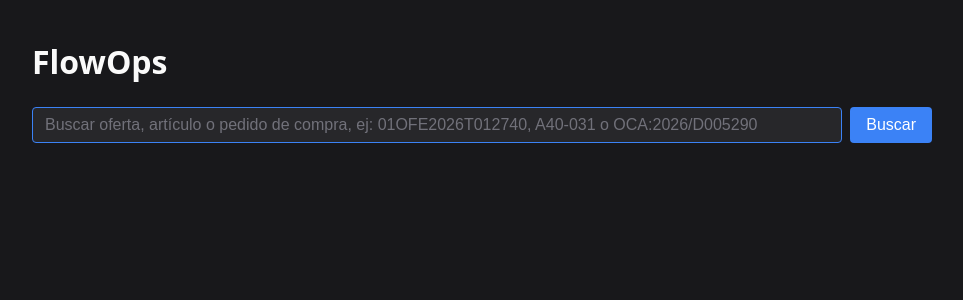
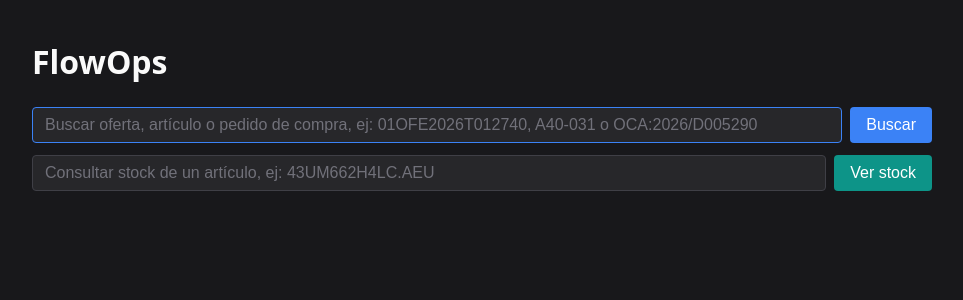
Before and after one commit to Adriangcia/FlowOps, a Flask app: page / in a window 1280 px wide. Shown: the top 300 px of the page, without its empty margins (158-1121 px from the left). Run offline with Flask 3, Linux system fonts and the light colour scheme.

Commit message:
Añadido buscador de stocks

```diff
--- a/app/routes.py
+++ b/app/routes.py
@@ -1,14 +1,20 @@
 # Rutas (endpoints) de la aplicación.
-# "/" muestra el buscador único. Lo que se escribe (parámetro "q" por GET)
-# se busca por este orden: oferta -> artículo -> pedido de compra.
-# Se queda con el primero que dé resultados.
+# "/" muestra dos buscadores:
+# - Buscador principal (parámetro "q"): se busca por este orden
+#   oferta -> artículo -> pedido de compra, y nos quedamos con el primero
+#   que dé resultados.
+# - Consulta de stock (parámetro "stock"): stock de un artículo según el
+#   Excel de stock.
 
 from flask import Blueprint, render_template, request
 from .excel_reader import (
     buscar_oferta,
     buscar_articulo,
     buscar_pedido_compra,
+    buscar_stock,
+    info_fichero_stock,
     MIN_CARACTERES_PEDIDO,
+    MIN_CARACTERES_STOCK,
 )
 
 main = Blueprint("main", __name__)
@@ -19,15 +25,19 @@ def index():
     # request.args.get() lee parámetros de la URL, ej: /?q=01OFE...
     # Si no hay parámetro, devuelve cadena vacía.
     consulta = request.args.get("q", "").strip()
+    consulta_stock = request.args.get("stock", "").strip()
 
     resultado = None            # resultado si la consulta es una oferta
     resultado_articulo = None   # resultado si la consulta es un artículo
     resultado_pedido = None     # resultado si la consulta es un pedido de compra
+    resultado_stock = None      # resultado de la consulta de stock
+    info_stock = None           # fichero de stock que se ha leído (nombre, fecha, filas)
     no_encontrado = False
+    stock_no_encontrado = False
     error = None
 
-    if consulta:
-        try:
+    try:
+        if consulta:
             # 1º intentamos como oferta (Ref.Documento)
             resultado = buscar_oferta(consulta)
 
@@ -39,17 +49,30 @@ def index():
             if resultado is None and resultado_articulo is None:
                 resultado_pedido = buscar_pedido_compra(consulta)
                 no_encontrado = resultado_pedido is None
-        except FileNotFoundError as e:
-            # Falta el Excel diario en la carpeta Excels/
-            error = f"{e}. Añade el fichero del día e inténtalo de nuevo."
+
+        elif consulta_stock:
+            # Consulta de stock: el artículo puede no estar en el Excel de
+            # stock, y eso significa que no hay stock (no es un error)
+            resultado_stock = buscar_stock(consulta_stock)
+            stock_no_encontrado = resultado_stock is None
+            info_stock = info_fichero_stock()
+
+    except FileNotFoundError as e:
+        # Falta algún Excel necesario en la carpeta Excels/
+        error = f"{e}. Añade el fichero del día e inténtalo de nuevo."
 
     return render_template(
         "index.html",
         consulta=consulta,
+        consulta_stock=consulta_stock,
         resultado=resultado,
         resultado_articulo=resultado_articulo,
         resultado_pedido=resultado_pedido,
+        resultado_stock=resultado_stock,
+        info_stock=info_stock,
         no_encontrado=no_encontrado,
+        stock_no_encontrado=stock_no_encontrado,
         min_caracteres_pedido=MIN_CARACTERES_PEDIDO,
+        min_caracteres_stock=MIN_CARACTERES_STOCK,
         error=error,
     )
--- a/app/static/style.css
+++ b/app/static/style.css
@@ -14,10 +14,17 @@ h1 {
     color: #fafafa;
 }
 
+/* Contenedor de los dos buscadores (principal y de stock), uno encima del otro */
+.buscadores {
+    display: flex;
+    flex-direction: column;
+    gap: 12px;
+    margin-bottom: 32px;
+}
+
 form {
     display: flex;
     gap: 8px;
-    margin-bottom: 32px;
 }
 
 input[type="text"] {
@@ -86,6 +93,19 @@ ul {
     padding-left: 20px;
 }
 
+/* El buscador de stock lleva otro color para distinguirlo del principal */
+.buscador-stock button {
+    background-color: #0d9488;
+}
+
+.buscador-stock button:hover {
+    background-color: #0f766e;
+}
+
+.buscador-stock input[type="text"]:focus {
+    border-color: #0d9488;
+}
+
 /* Enlaces (ej: de la búsqueda por artículo a la vista de la oferta) */
 a {
     color: #60a5fa;
@@ -132,6 +152,13 @@ a:hover {
     color: #a1a1aa;
 }
 
+/* Línea pequeña con el fichero de stock leído (nombre, fecha y filas) */
+.info-fichero {
+    color: #71717a;
+    font-size: 0.85rem;
+    margin-top: 24px;
+}
+
 /* Aviso informativo (no es un error): ej. demasiados resultados */
 .mensaje-aviso {
     color: #fde68a;
--- a/app/templates/index.html
+++ b/app/templates/index.html
@@ -8,7 +8,8 @@
 <body>
     <h1>FlowOps</h1>
 
-    <!-- Buscador único: acepta una oferta, un artículo o un pedido de compra -->
+    <div class="buscadores">
+        <!-- Buscador principal: acepta una oferta, un artículo o un pedido de compra -->
         <form method="get" action="/">
             <input
                 type="text"
@@ -21,6 +22,19 @@
             <button type="submit">Buscar</button>
         </form>
 
+        <!-- Consulta de stock de un artículo (según el Excel de stock) -->
+        <form method="get" action="/" class="buscador-stock">
+            <input
+                type="text"
+                id="stock"
+                name="stock"
+                value="{{ consulta_stock }}"
+                placeholder="Consultar stock de un artículo, ej: 43UM662H4LC.AEU"
+            >
+            <button type="submit">Ver stock</button>
+        </form>
+    </div>
+
     {% if error %}
         <p class="mensaje-error">{{ error }}</p>
     {% endif %}
@@ -30,6 +44,16 @@
             No se ha encontrado ninguna oferta, artículo ni pedido de compra con ese código.
             {% if consulta | length < min_caracteres_pedido %}
                 <br>Para buscar pedidos de compra escribe al menos {{ min_caracteres_pedido }} caracteres.
+            {% endif %}
+            <br>Este buscador solo mira el Pendiente de Servir. Para consultar stock usa «Ver stock».
+        </p>
+    {% endif %}
+
+    {% if stock_no_encontrado %}
+        <p class="mensaje-aviso">
+            Ningún artículo del Excel de stock coincide con «{{ consulta_stock }}»: se considera stock 0.
+            {% if consulta_stock | length < min_caracteres_stock %}
+                <br>Para buscar por parte del código escribe al menos {{ min_caracteres_stock }} caracteres.
             {% endif %}
         </p>
     {% endif %}
@@ -163,6 +187,87 @@
         </div>
     {% endif %}
 
+    <!-- ===================== RESULTADO: CONSULTA DE STOCK ===================== -->
+
+    <!-- Detalle del stock de UN artículo: total, aviso si hay respaldo y tabla por propietario -->
+    {% macro detalle_stock(a) %}
+        {% if a.propietarios %}
+            {% set n_prop = a.propietarios | length %}
+            <p>
+                <strong>Stock total: {{ a.total }} {{ 'unidad' if a.total == 1 else 'unidades' }}</strong>
+                en {{ n_prop }} {{ 'propietario' if n_prop == 1 else 'propietarios' }}
+            </p>
+
+            {% if a.fuente == 'stock' %}
+                <p class="mensaje-aviso">
+                    La columna STOCK PROPIETARIOS está vacía para este artículo:
+                    se muestra el stock de la columna STOCK.
+                </p>
+            {% endif %}
+
+            <table>
+                <thead>
+                    <tr>
+                        <th>Propietario</th>
+                        <th>Unidades</th>
+                    </tr>
+                </thead>
+                <tbody>
+                    {% for p in a.propietarios %}
+                    <tr>
+                        <td>{{ p.propietario }}</td>
+                        <td>{{ p.unidades }}</td>
+                    </tr>
+                    {% endfor %}
+                </tbody>
+            </table>
+        {% else %}
+            <p class="mensaje-aviso">Sin stock en ningún propietario.</p>
+        {% endif %}
+    {% endmacro %}
+
+    {% if resultado_stock %}
+        {% set articulos = resultado_stock.articulos %}
+        {% set n_art = resultado_stock.total_articulos %}
+
+        {% if resultado_stock.aproximada %}
+            <p class="mensaje-aviso">
+                No hay ningún artículo con el código «{{ consulta_stock }}».
+                Se muestran los que lo contienen: {{ n_art }} {{ 'artículo' if n_art == 1 else 'artículos' }}.
+                {% if resultado_stock.truncado %}
+                    Solo se ven los primeros {{ articulos | length }}: escribe más del código para afinar.
+                {% endif %}
+            </p>
+        {% endif %}
+
+        {% if articulos | length == 1 %}
+            {% set a = articulos[0] %}
+            <h2>Stock: {{ a.articulo }}</h2>
+            <p class="descripcion-articulo">{{ a.descripcion }}</p>
+            {{ detalle_stock(a) }}
+        {% else %}
+            <h2>Stock: {{ consulta_stock }}</h2>
+            {% for a in articulos %}
+            <details class="acordeon-pedido">
+                <summary>
+                    {{ a.articulo }}
+                    <span class="resumen-pedido">
+                        — {{ a.total }} {{ 'unidad' if a.total == 1 else 'unidades' }} — {{ a.descripcion }}
+                    </span>
+                </summary>
+                {{ detalle_stock(a) }}
+            </details>
+            {% endfor %}
+        {% endif %}
+    {% endif %}
+
+    <!-- Fichero de stock que se ha leído, para comprobar que es el actualizado -->
+    {% if info_stock %}
+        <p class="info-fichero">
+            Datos de {{ info_stock.nombre }} · modificado el {{ info_stock.modificado }} · {{ info_stock.filas }} filas
+        </p>
+    {% endif %}
+
     <!-- ===================== RESULTADO: BÚSQUEDA POR PEDIDO DE COMPRA ===================== -->
     {% if resultado_pedido %}
         <h2>Pedidos de compra: {{ consulta }}</h2>
```
Also changed, not shown: app/excel_reader.py (+181 -5 lines). Lines whose indentation alone changed are shown as unchanged.
